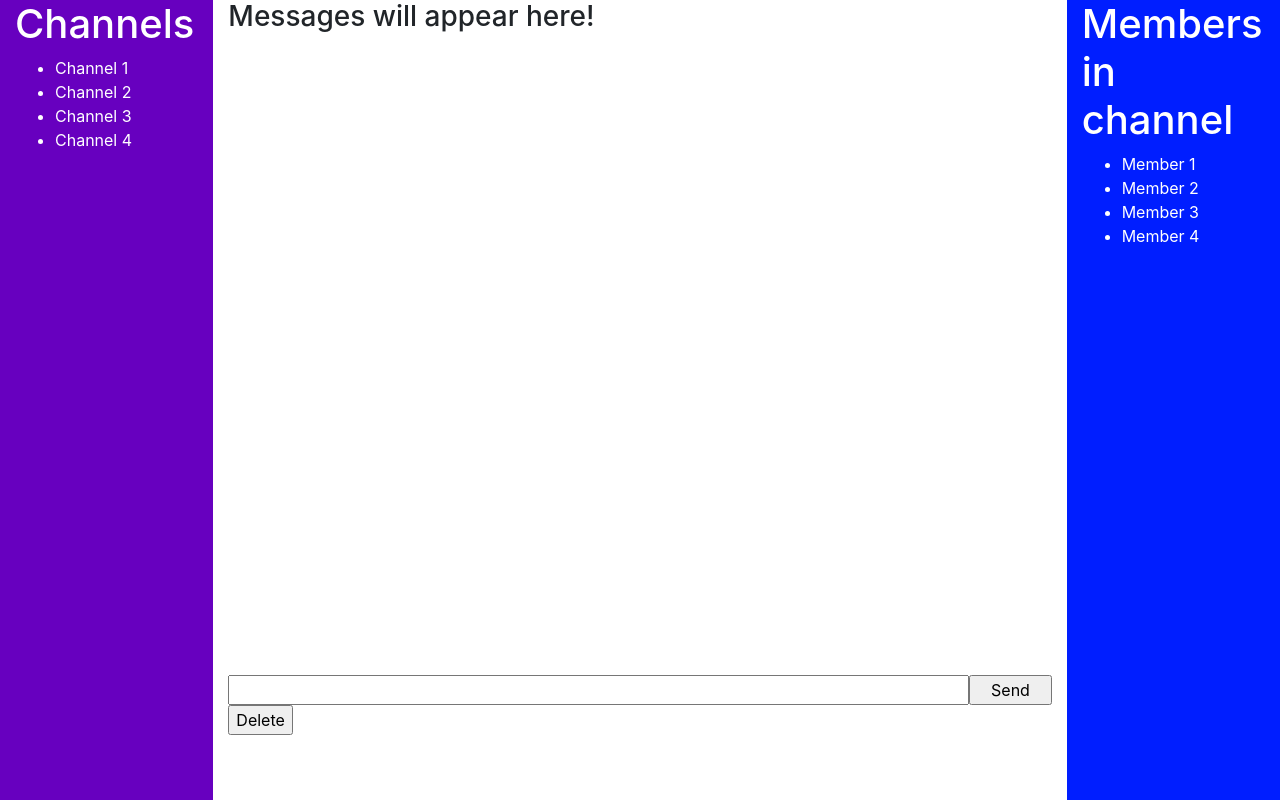
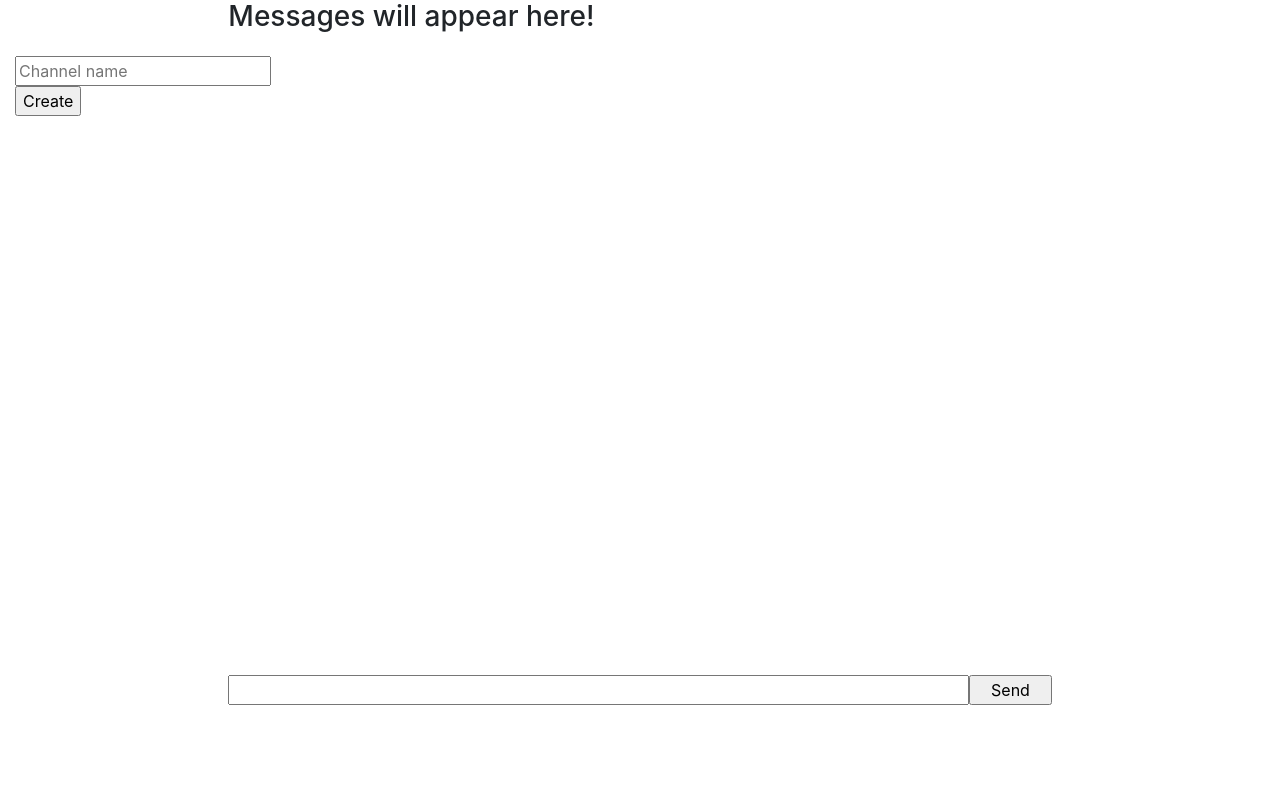
Before and after one commit to tu-vu/Chatroom, a Flask app: page /dashboard in a window 1280 px wide. Run offline with Flask 2, Linux system fonts and the light colour scheme; some libraries are stand-ins or nearby versions.

Commit message:
Add create new channel function

```diff
--- a/Chatroom/templates/dashboard.html
+++ b/Chatroom/templates/dashboard.html
@@ -1,77 +1,50 @@
 {% extends "layout.html" %}
-
-{% block javascript %}
-    <script type="text/javascript">
-        document.addEventListener("DOMContentLoaded", function() {
-            document.querySelector("#send").onclick = function() {
-
-                 // Create new message tag
-                const p = document.createElement('p');
-
-                // Set content of message tag
-                p.innerHTML = document.querySelector("#message").value;
-
-                // Append new message to messages
-                document.querySelector("#messages").append(p);
-
-                // Stop page from reloading
-                return false;
-
-            };
-            document.querySelector("#delete").onclick = function() {
-
-                 // Get the last message tag
-                const p = document.querySelector('#messages').lastElementChild;
-
-                // Set content of last message tag
-                p.remove();
-
-                // Stop page from reloading
-                return false;
-            };
-
-        });
-    </script>
-{% endblock %}
 
 {% block pagestyles %}
       <link rel="stylesheet" type="text/css" href="{{ url_for('static', filename='dist/css/dashboard.css')}}">
 {% endblock %}
 
-{% block title %} Dashboard {% endblock %}
+{% block javascript %}
+    <script type="text/javascript" src="{{ url_for('static', filename='src/js/dashboard.js') }}"></script>
+{% endblock %}
+
+{% block title %} Dashboard - Messagetastic {% endblock %}
 
 {% block body %}
     <div class="container-fluid">
+
         <div class="row">
-            <div id="channels" class="col-2">
+
+            <div id="left" class="col-2">
                 <h1>Channels</h1>
-                <ul>
-                    <li>Channel 1</li>
-                    <li>Channel 2</li>
-                    <li>Channel 3</li>
-                    <li>Channel 4</li>
-                </ul>
+                <!-- Form to create new channel -->
+                <form id="new_channel">
+                    <input type="text" id="channel_name" placeholder="Channel name">
+                    <input type="submit" value="Create">
+                </form>
+                <div id="channels">
+                </div>
             </div>
-            <div id="chat" class="col-8">
+
+            <div id="mid" class="col-8">
                 <div id="messages">
                     <h3>Messages will appear here!</h3>
                 </div>
                 <form id="new-message" class="form-inline">
                     <input id="message" type="text" name="message">
                     <input id="send" type="submit" value="Send">
-                    <input id="delete" type="submit" value="Delete">
+                    <!-- <input id="delete" type="submit" value="Delete"> -->
                 </form>
             </div>
-            <div id="members" class="col-2">
+
+            <div id="right" class="col-2">
                 <h1>Members in channel</h1>
                 <ul>
-                    <li>Member 1</li>
-                    <li>Member 2</li>
-                    <li>Member 3</li>
-                    <li>Member 4</li>
                 </ul>
             </div>
+
         </div>
+
     </div>
 
 {% endblock %}
```
